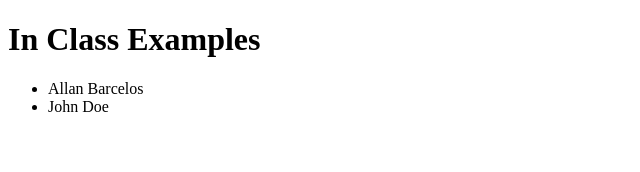
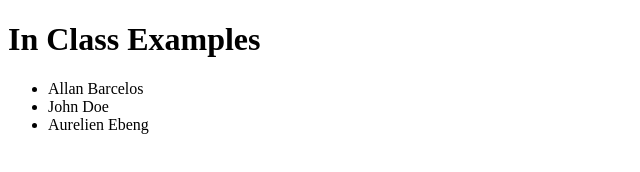
Before and after one commit to allanbarcelos/in-class-2150, a plain HTML site: page index.html in a window 1280 px wide. Shown: the whole page, without its empty margins (0-640 px from the left). Drawn offline with Linux system fonts and the light colour scheme.

Commit message:
Task done

```diff
--- a/index.html
+++ b/index.html
@@ -10,6 +10,7 @@
     <ul>
         <li>Allan Barcelos</li>
         <li>John Doe</li>
+        <li>Aurelien Ebeng</li>
     </ul>
 </body>
 </html>
```
